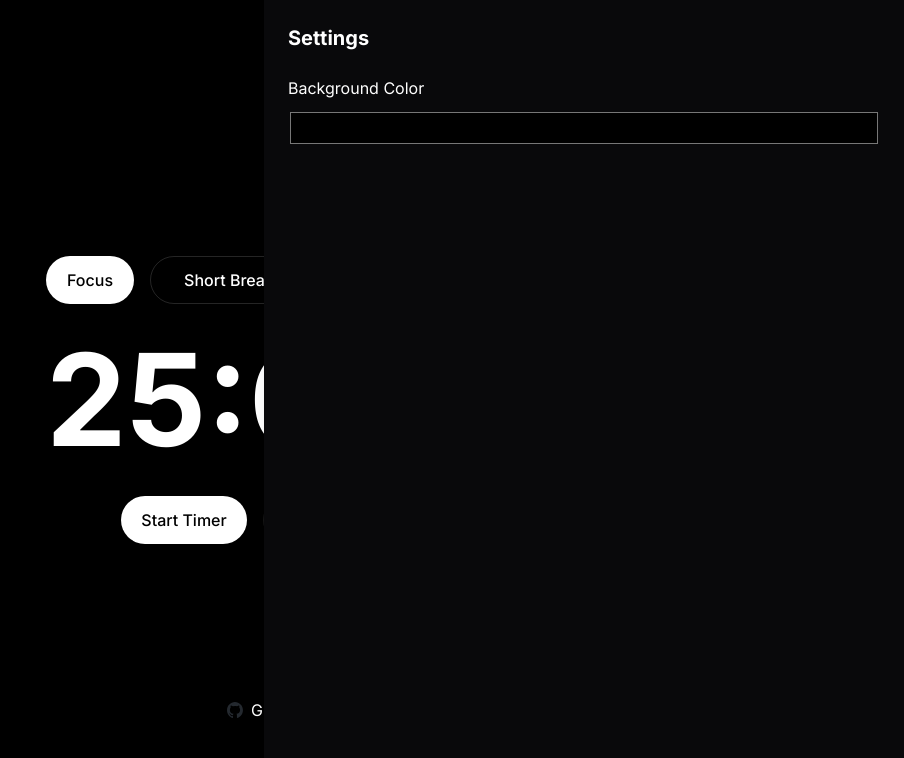
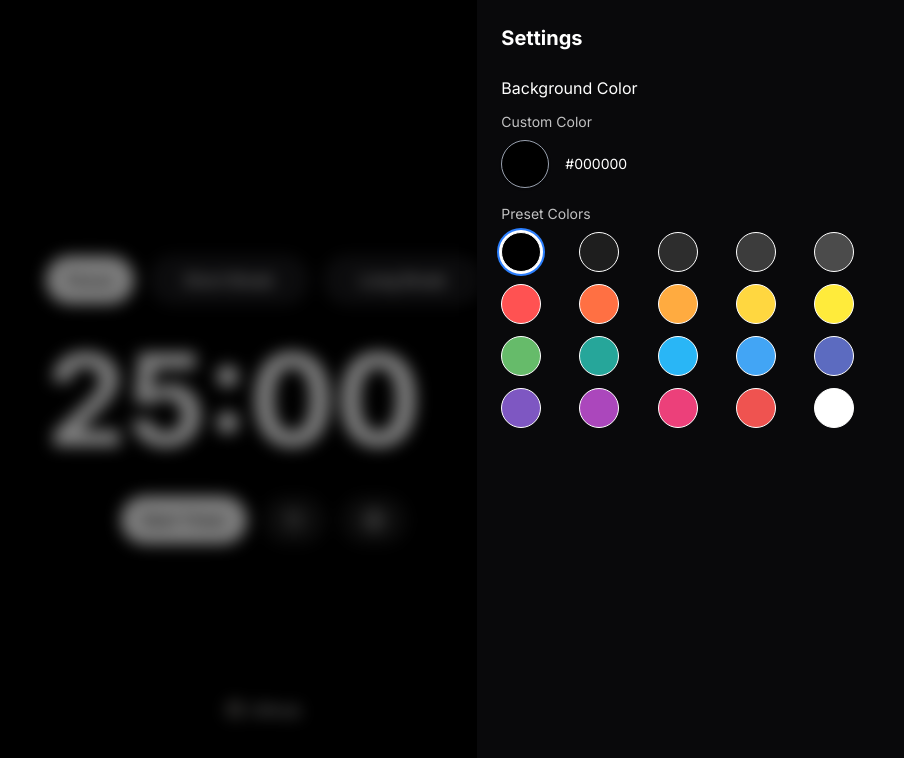
Before and after one commit to jorge-becerra/pomodoro, a Next.js app: page / in a window 1280 px wide. Both pictures are taken after a click on the button 749 px from the left and 520 px from the top of the page. Shown: the top 758 px of the page, without its empty margins (376-1280 px from the left). Built offline with nearby package versions, Linux system fonts and the light colour scheme.

Commit message:
Fix: resolved issue with server/client out-of-sync theme when refreshing page

```diff
--- a/app/page.tsx
+++ b/app/page.tsx
@@ -13,17 +13,15 @@ export default function Home() {
   const [lastSetTime, setLastSetTime] = useState(1500); // Add this state to track last set time
   const [resetKey, setResetKey] = useState(0);
   const [isSidebarOpen, setIsSidebarOpen] = useState(false);
-  const [backgroundColor, setBackgroundColor] = useState(() => {
-    if (typeof window === 'undefined') return '#000000';
-    const savedColor = localStorage.getItem('backgroundColor') || '#000000';
-    document.body.style.backgroundColor = savedColor;
-    return savedColor;
-  });
+  const [backgroundColor, setBackgroundColor] = useState('#000000');
+  const [isDarkMode, setIsDarkMode] = useState(true);
 
-  const [isDarkMode, setIsDarkMode] = useState(() => {
-    if (typeof window === 'undefined') return true;
-    return isColorDark(localStorage.getItem('backgroundColor') || '#000000');
-  });
+  // Load saved color after initial render
+  useEffect(() => {
+    const savedColor = localStorage.getItem('backgroundColor') ?? '#000000';
+    setBackgroundColor(savedColor);
+    setIsDarkMode(isColorDark(savedColor));
+  }, []);
 
   const setTimerMode = (time: number) => {
     setLastSetTime(time);
@@ -77,8 +75,8 @@ export default function Home() {
             className={clsx(
               "rounded-full border border-solid transition-colors flex items-center justify-center gap-2 font-medium text-sm sm:text-base h-10 sm:h-12 px-4 sm:px-5 w-full sm:w-auto md:w-[158px]",
               {
-                "border-black/[.08] hover:bg-gray-100": !isDarkMode,
-                "border-white/[.145] hover:bg-zinc-900": isDarkMode
+                "border-black/[.08] hover:bg-gray-100 bg-gray-50": !isDarkMode,
+                "border-white/[.145] hover:bg-zinc-800 bg-zinc-900": isDarkMode
               }
             )}
             onClick={() => setTimerMode(300)}
@@ -89,8 +87,8 @@ export default function Home() {
             className={clsx(
               "rounded-full border border-solid transition-colors flex items-center justify-center gap-2 font-medium text-sm sm:text-base h-10 sm:h-12 px-4 sm:px-5 w-full sm:w-auto md:w-[158px]",
               {
-                "border-black/[.08] hover:bg-gray-100": !isDarkMode,
-                "border-white/[.145] hover:bg-zinc-900": isDarkMode
+                "border-black/[.08] hover:bg-gray-100 bg-gray-50": !isDarkMode,
+                "border-white/[.145] hover:bg-zinc-800 bg-zinc-900": isDarkMode
               }
             )}
             onClick={() => setTimerMode(900)}
@@ -104,10 +102,10 @@ export default function Home() {
         <div className="flex justify-center w-full gap-4">
           <button
             className={clsx(
-              "rounded-full border border-none transition-colors flex items-center justify-center gap-2 font-medium text-sm sm:text-base h-10 sm:h-12 px-4 sm:px-5 sm:w-auto",
+              "rounded-full transition-colors flex items-center justify-center gap-2 font-medium text-sm sm:text-base h-10 sm:h-12 px-4 sm:px-5 sm:w-auto",
               {
                 "bg-white text-black hover:bg-[#A6FFA1]": isDarkMode,
-                "bg-zinc-900 text-white hover:bg-[#75B371]": !isDarkMode,
+                "border-none bg-zinc-900 text-white hover:bg-[#75B371]": !isDarkMode,
                 "hover:text-black hover:bg-[#ffd800]": isTimerActive && !isDarkMode,
                 "hover:bg-[#FCF75E]": isTimerActive && isDarkMode
               }
@@ -152,6 +150,7 @@ export default function Home() {
             onClose={() => setIsSidebarOpen(false)}
             onColorChange={setBackgroundColor}
             currentColor={backgroundColor}
+            isDarkMode={isDarkMode}
           />
         </div>
       </main>
@@ -164,7 +163,7 @@ export default function Home() {
         >
           <Image
             aria-hidden
-            className="dark:invert animate-spin-slow"
+            className={`${isDarkMode ? 'invert' : ''}`}
             src="/github-logo.svg"
             alt="Github icon"
             width={16}
--- a/components/sidebar.tsx
+++ b/components/sidebar.tsx
@@ -1,15 +1,14 @@
 import { useEffect, useRef } from 'react';
-import { isColorDark } from '../utils/colorUtils';
-import clsx from 'clsx';
 
 interface SettingsSidebarProps {
-    isOpen: boolean;
-    onClose: () => void;
-    onColorChange: (color: string) => void;
-    currentColor: string;
+    readonly isOpen: boolean;
+    readonly onClose: () => void;
+    readonly onColorChange: (color: string) => void;
+    readonly currentColor: string;
+    readonly isDarkMode: boolean;
 }
 
-export default function SettingsSidebar({ isOpen, onClose, onColorChange, currentColor }: SettingsSidebarProps) {
+export default function SettingsSidebar({ isOpen, onClose, onColorChange, currentColor, isDarkMode }: SettingsSidebarProps) {
     const sidebarRef = useRef<HTMLDivElement>(null);
 
     useEffect(() => {
@@ -23,31 +22,84 @@ export default function SettingsSidebar({ isOpen, onClose, onColorChange, curren
         return () => document.removeEventListener('mousedown', handleClickOutside);
     }, [onClose]);
 
+    const handleColorChange = (newColor: string) => {
+        onColorChange(newColor);
+        localStorage.setItem('backgroundColor', newColor);
+    };
+
     return (
+        <>
+            {/* Backdrop overlay */}
+            <button
+                className="fixed inset-0 bg-black/50 backdrop-blur-sm z-40 transition-opacity duration-500"
+                style={{
+                    opacity: isOpen ? 1 : 0,
+                    pointerEvents: isOpen ? 'auto' : 'none'
+                }}
+                onClick={onClose}
+                aria-label="Close settings sidebar"
+            />
+
+            {/* Sidebar */}
             <div
-            className={clsx(
-                "fixed right-0 top-0 h-full w-1/2 bg-zinc-950 text-white shadow-lg transform transition-transform duration-300 ease-in-out",
-                {
-                    "translate-x-0": isOpen,
-                    "translate-x-full": !isOpen,
-                }
-            )}
+                className="fixed right-0 top-0 h-full z-50 w-full sm:w-1/2 lg:w-1/3 shadow-xl transform transition-all duration-500 ease-out bg-zinc-950 text-white"
+                style={{
+                    transform: isOpen ? 'translateX(0)' : 'translateX(100%)',
+                    opacity: isOpen ? 1 : 0.95
+                }}
                 ref={sidebarRef}
             >
                 <div className="p-6">
                     <h2 className="text-xl font-bold mb-6">Settings</h2>
-                <div className="space-y-4">
-                    <label className="block">
-                        <span className="block mb-2">Background Color</span>
+                    <div className="space-y-6">
+                        <div className="block">
+                            <span className="block mb-3">Background Color</span>
+
+                            {/* Color preview */}
+                            <div className="mt-3">
+                                <span className="block mb-2 text-sm opacity-75">Custom Color</span>
+                                <div className="flex items-center gap-4 mb-4">
+                                    <div className="relative w-12 h-12">
+                                        <div
+                                            className="absolute inset-0 rounded-full border border-gray-400 shadow-sm overflow-hidden hover:scale-105 transition-transform"
+                                            style={{ backgroundColor: currentColor }}
+                                        ></div>
                                         <input
                                             type="color"
                                             value={currentColor}
-                            onChange={(e) => onColorChange(e.target.value)}
-                            className="w-full h-10 cursor-pointer"
+                                            onChange={(e) => handleColorChange(e.target.value)}
+                                            className="absolute inset-0 w-full h-full cursor-pointer opacity-0"
+                                            aria-label="Select custom color"
                                         />
-                    </label>
+                                    </div>
+                                    <span className="uppercase text-sm">{currentColor}</span>
+                                </div>
+                            </div>
+
+                            {/* Preset colors */}
+                            <div className="mt-3">
+                                <span className="block mb-2 text-sm opacity-75">Preset Colors</span>
+                                <div className="grid grid-cols-5 gap-3">
+                                    {[
+                                        '#000000', '#1E1E1E', '#2D2D2D', '#3C3C3C', '#4B4B4B', // Dark grays
+                                        '#FF5252', '#FF7043', '#FFAB40', '#FFD740', '#FFEB3B', // Reds and yellows
+                                        '#66BB6A', '#26A69A', '#29B6F6', '#42A5F5', '#5C6BC0', // Greens and blues
+                                        '#7E57C2', '#AB47BC', '#EC407A', '#EF5350', '#FFFFFF'  // Purples, pinks and white
+                                    ].map((color) => (
+                                        <button
+                                            key={color}
+                                            className={`w-10 h-10 rounded-full border transition-transform hover:scale-110 ${color === currentColor ? 'ring-2 ring-offset-2 ring-blue-500' : ''}`}
+                                            style={{ backgroundColor: color }}
+                                            onClick={() => handleColorChange(color)}
+                                            aria-label={`Select color ${color}`}
+                                        />
+                                    ))}
                                 </div>
                             </div>
                         </div>
+                    </div>
+                </div>
+            </div>
+        </>
     );
 }
--- a/components/timer.tsx
+++ b/components/timer.tsx
@@ -12,7 +12,7 @@ interface TimerProps {
     time: number;
     active: boolean;
     resetKey: number;
-    isDark?: boolean;
+    isDark: boolean;
 }
 
 const Timer: React.FC<TimerProps> = ({ time, active, resetKey, isDark }) => {
@@ -47,13 +47,14 @@ const Timer: React.FC<TimerProps> = ({ time, active, resetKey, isDark }) => {
                     };
                 });
             }, 1000);
-        } return () => clearInterval(interval);
+        }
+        return () => clearInterval(interval);
     }, [active]);
 
     return (
-        <div className={`${isDark ? 'text-white' : 'text-black'} grid place-items-center w-full`}>
+        <div className={`${isDark ? 'text-white' : 'text-black'} grid place-items-center w-full transition-colors duration-300`}>
             <h2 className="inline-block text-center text-8xl md:text-9xl font-bold">
-                {`${state.minutes}:${state.seconds < 10 ? `0${state.seconds}` : state.seconds}`}
+                {state.minutes}:{state.seconds < 10 ? '0' : ''}{state.seconds}
             </h2>
         </div>
     );
```
Lines whose indentation alone changed are shown as unchanged.
